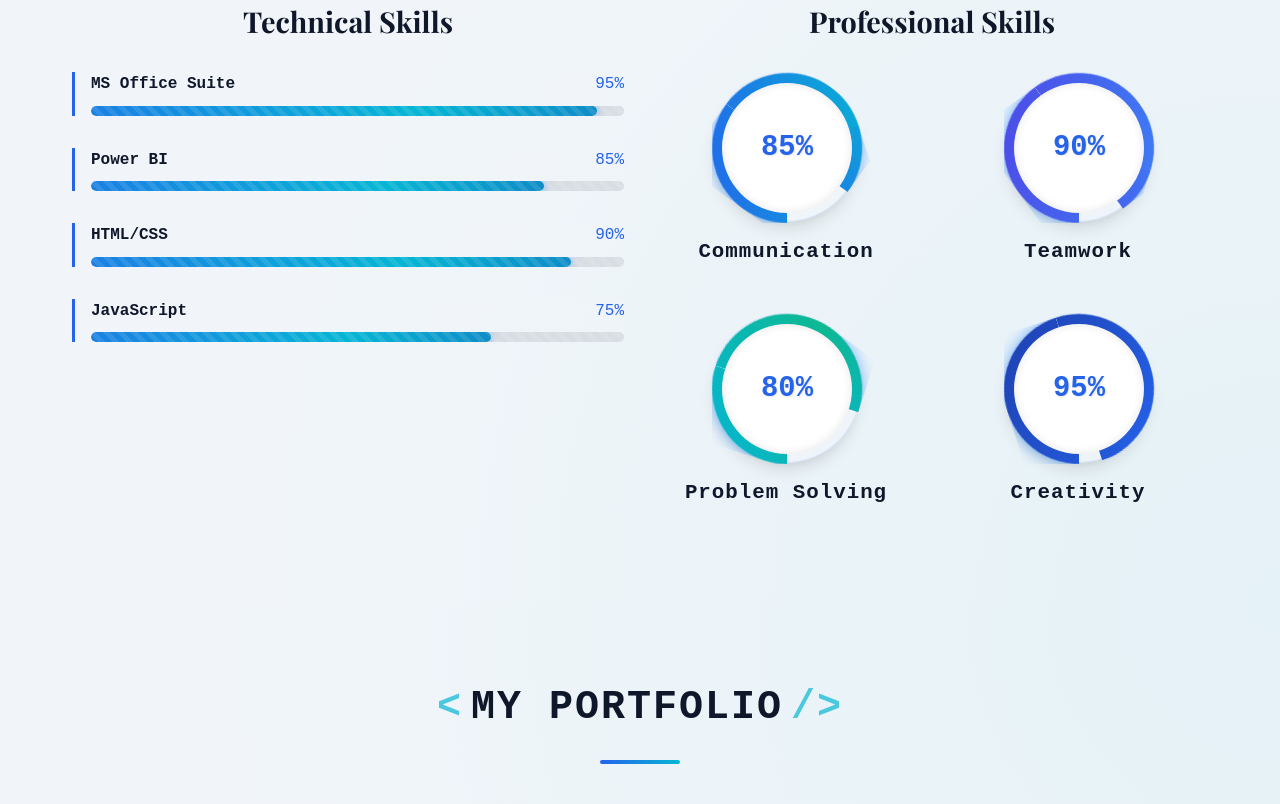
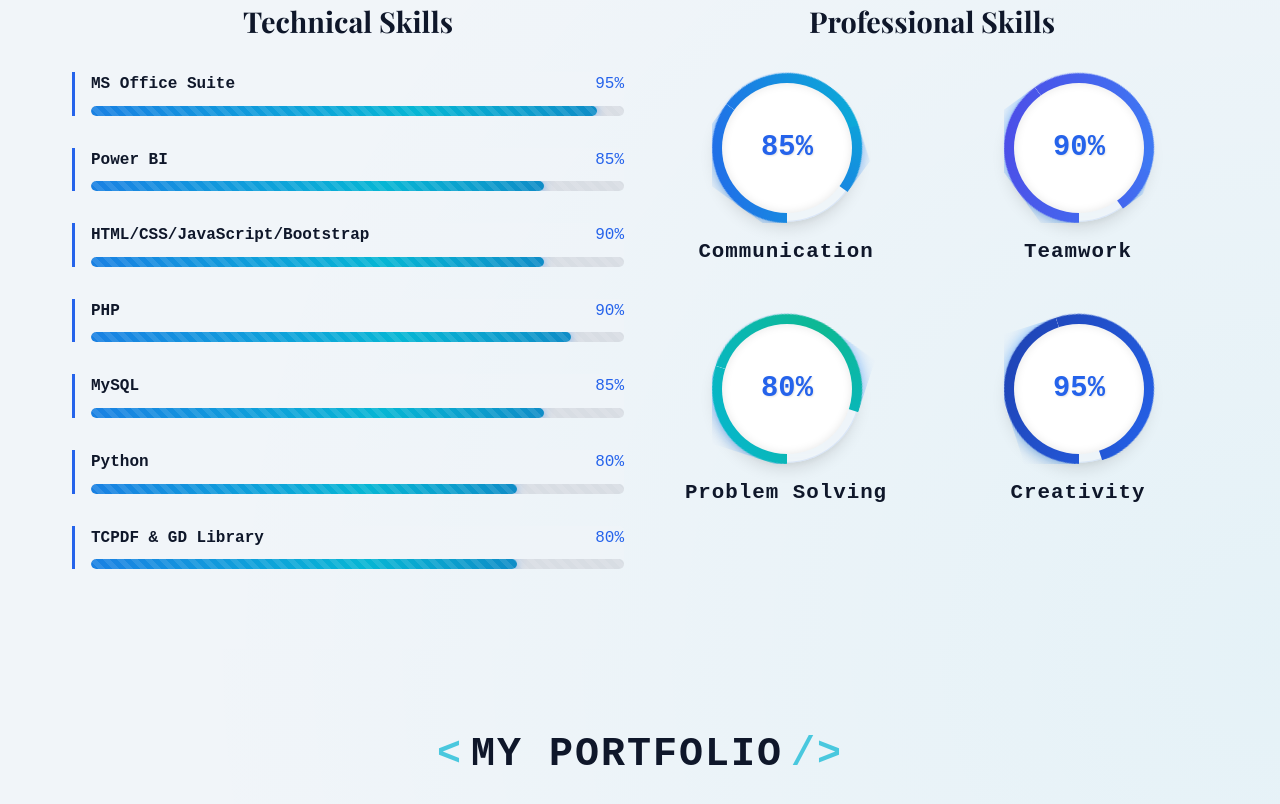
Before and after one commit to Akshanshu-kumar/portfolio-akshanshu, a plain HTML site: page index.html in a window 1280 px wide. Shown: the part 2043-2847 px from the top of the page. Drawn offline with nearby package versions, Linux system fonts and the light colour scheme; animation ran at ten frames a second.

Commit message:
Update index.html

```diff
--- a/index.html
+++ b/index.html
@@ -137,7 +137,17 @@
                         </div>
                         <div class="skill-item">
                             <div class="skill-info">
-                                <span>HTML/CSS</span>
+                                <span>HTML/CSS/JavaScript/Bootstrap</span>
+                                <span>90%</span>
+                            </div>
+                            <div class="skill-bar">
+                                <div class="skill-progress" style="width: 85%"></div>
+                            </div>
+                        </div>
+                        <!-- Added Skills -->
+                        <div class="skill-item">
+                            <div class="skill-info">
+                                <span>PHP</span>
                                 <span>90%</span>
                             </div>
                             <div class="skill-bar">
@@ -146,11 +156,29 @@
                         </div>
                         <div class="skill-item">
                             <div class="skill-info">
-                                <span>JavaScript</span>
-                                <span>75%</span>
+                                <span>MySQL</span>
+                                <span>85%</span>
                             </div>
                             <div class="skill-bar">
-                                <div class="skill-progress" style="width: 75%"></div>
+                                <div class="skill-progress" style="width: 85%"></div>
+                            </div>
+                        </div>
+                        <div class="skill-item">
+                            <div class="skill-info">
+                                <span>Python</span>
+                                <span>80%</span>
+                            </div>
+                            <div class="skill-bar">
+                                <div class="skill-progress" style="width: 80%"></div>
+                            </div>
+                        </div>
+                        <div class="skill-item">
+                            <div class="skill-info">
+                                <span>TCPDF & GD Library</span>
+                                <span>80%</span>
+                            </div>
+                            <div class="skill-bar">
+                                <div class="skill-progress" style="width: 80%"></div>
                             </div>
                         </div>
                     </div>
```
